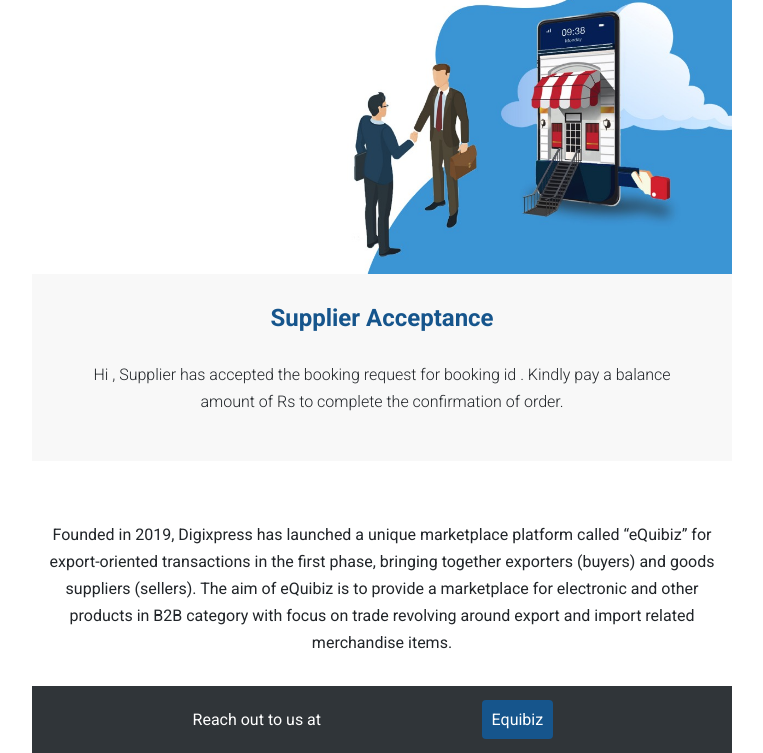
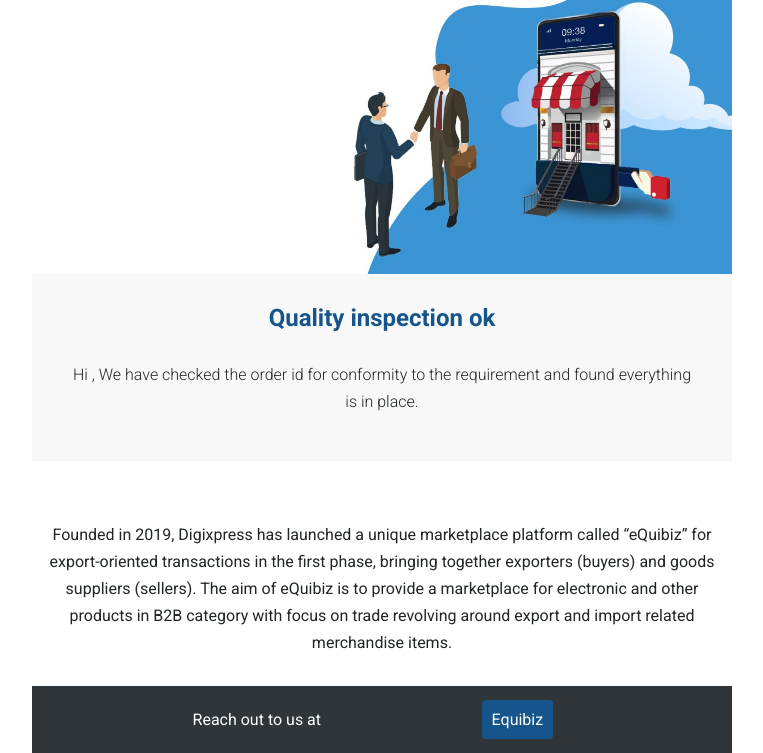
Before and after one commit to namratamore-nm/SMailer9_qualitynotok, a plain HTML site: page index.html in a window 1280 px wide. Shown: the part 147-900 px from the top of the page, without its empty margins (258-1021 px from the left). Drawn offline with nearby package versions, Linux system fonts and the light colour scheme.

Commit message:
Update index.html

```diff
--- a/index.html
+++ b/index.html
@@ -33,8 +33,8 @@
   	<tr>
   		<td  colspan="12">
   			<div style="text-align: center; padding: 30px 0; margin-bottom:30px; background: #f8f8f8;">
-  				<h4 style="color: #16558C; font-weight:600; padding:0 0 20px 0;"> <span style="color: #16558C;">Supplier Acceptance</span></h4>
-  				<p style="font-weight: 300; padding: 0 40px;">Hi <username>, Supplier has accepted the booking request for booking id <booking id no>. Kindly pay a balance amount of Rs <amount> to complete the confirmation of order.</p>
+  				<h4 style="color: #16558C; font-weight:600; padding:0 0 20px 0;"> <span style="color: #16558C;">Quality inspection ok</span></h4>
+  				<p style="font-weight: 300; padding: 0 40px;">Hi <Username>, We have checked the order id <order no> for conformity to the requirement and found everything is in place.</p>
   			</div>
   		</td>
   	</tr>
```
